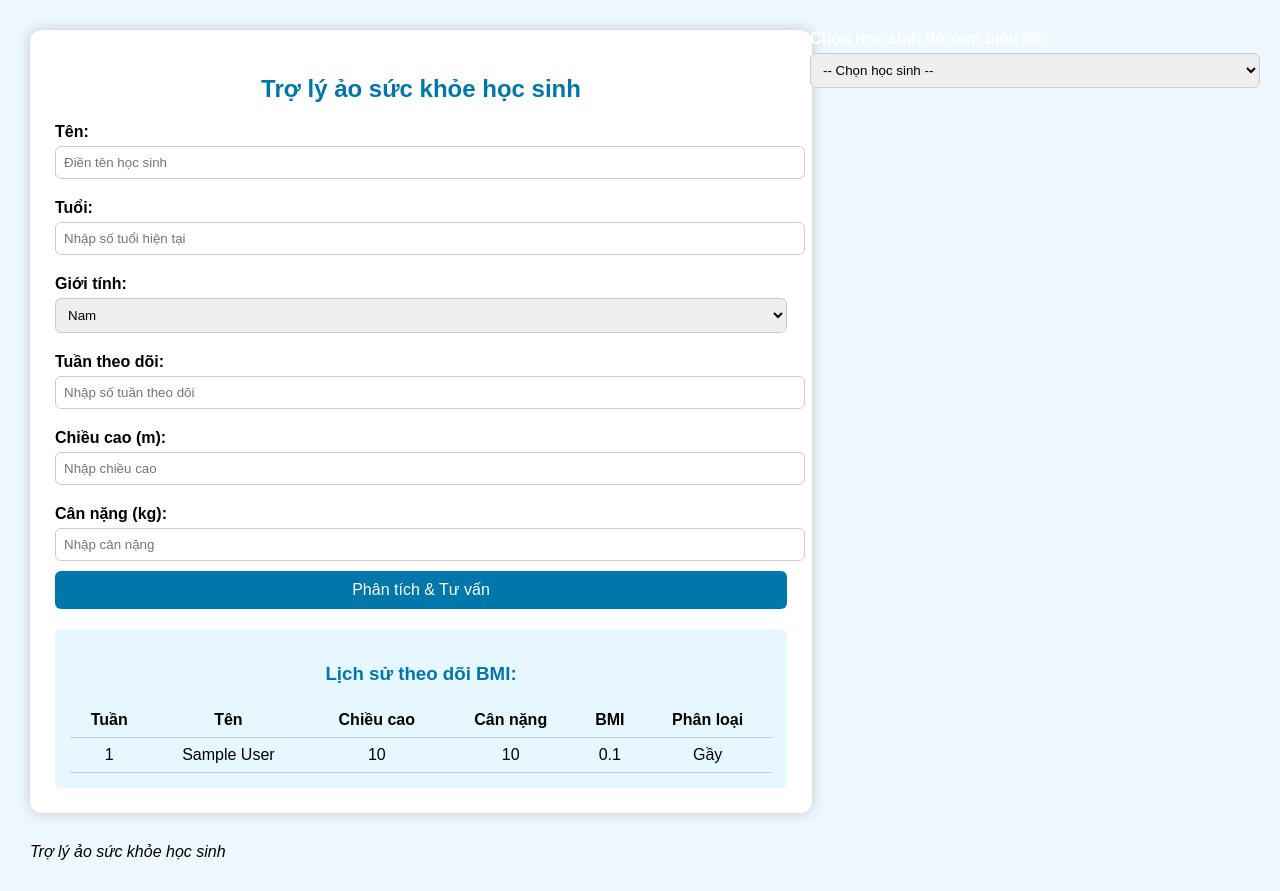
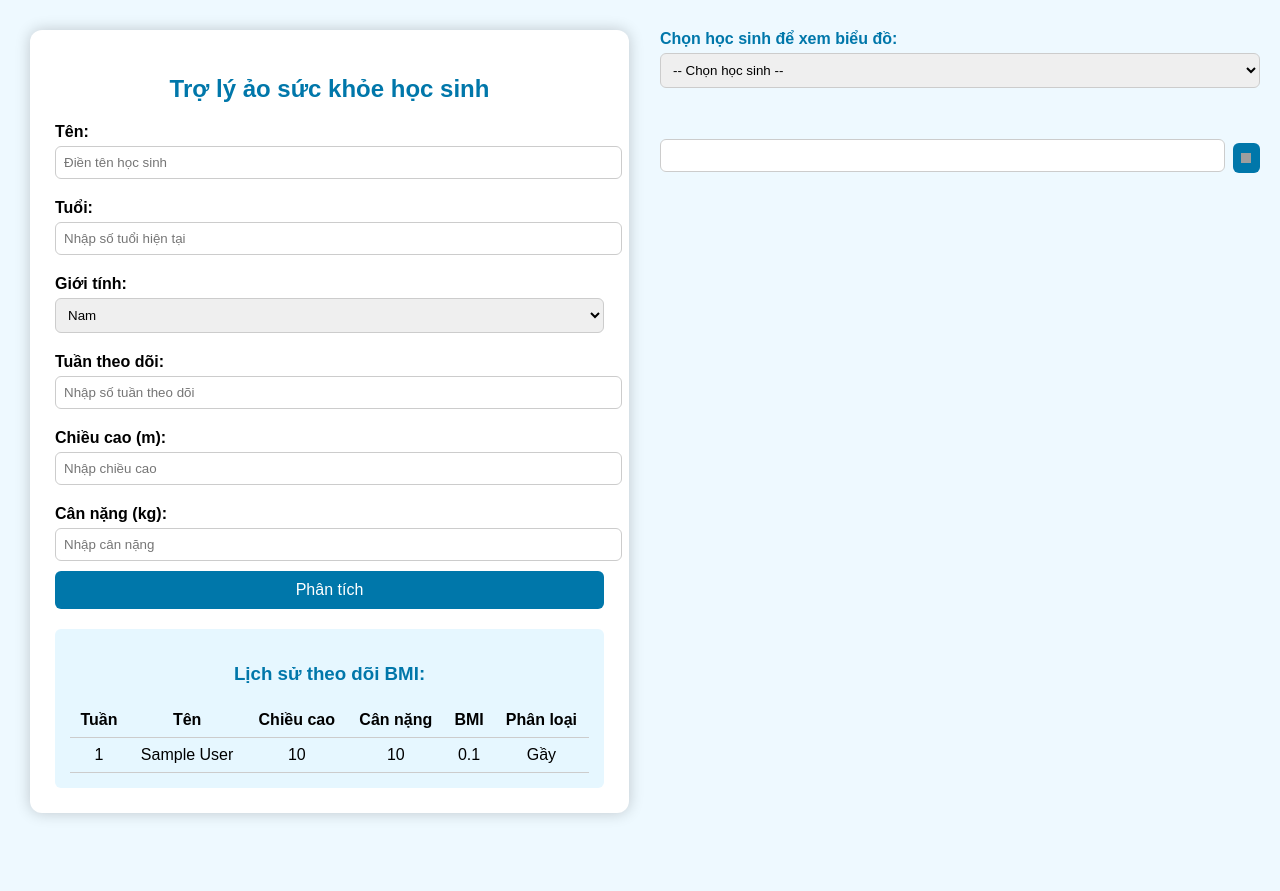
Before and after one commit to NguyenHuuDung-2011/BMIWeb, a Django app: page / in a window 1280 px wide. After the commit the page ends 818 px from the top, so only its background shows below. Run offline with Django 4.2, Linux system fonts and the light colour scheme; tables that the repository leaves empty hold one stand-in row (values such as "Sample post"); grey boxes are pictures that could not be loaded.

Commit message:
Implement ChatGPT integration for health advice, enhance input validation, and update UI styles

```diff
--- a/bmiwebsite/static/css/styles.css
+++ b/bmiwebsite/static/css/styles.css
@@ -8,10 +8,11 @@ aside {
     position: fixed;
     top: 0;
     right: 0;
-    width: 450px;
+    width: 600px!important;
     height: 100%;
-    color: white;
+    color: #07a;
     padding: 20px;
+    overflow-y: auto;
 }
 
 h2, h3 {
@@ -37,7 +38,7 @@ input, select {
 button {
     padding: 10px;
     width: 100%;
-    background-color: #0077aa;
+    background-color: #07a;
     color: white;
     font-size: 16px;
     border: none;
@@ -68,7 +69,7 @@ canvas {
 }
 
 .output {
-    background: #e6f7ff;
+    background-color: #e6f7ff;
     padding: 15px;
     margin-top: 20px;
     border-radius: 6px;
@@ -76,7 +77,7 @@ canvas {
 }
 
 .container {
-    max-width: 60%!important;
+    max-width: 45%!important;
     margin: 30px 0px 30px;
     padding: 25px;
     background: #ffffff;
@@ -87,3 +88,23 @@ canvas {
 #bmiChart {
     display: none;
 }
+
+#chatGPTOutput h3 {
+    margin-top: 16px;
+    color: #0077aa;
+}
+
+#chatGPTOutput ol, #chatGPTOutput ul {
+    padding-left: 20px;
+    margin-bottom: 12px;
+}
+
+#chatGPTOutput li {
+    margin-bottom: 6px;
+}
+
+#giveAdviceButton {
+    width: 30px!important;
+    height: 30px!important;
+    padding: 0;
+}
--- a/bmiwebsite/static/js/scripts.js
+++ b/bmiwebsite/static/js/scripts.js
@@ -8,6 +8,50 @@ function standardizedName(name){
         .split(/\s+/)
         .map(tu => tu.charAt(0).toUpperCase() + tu.slice(1))
         .join(' ');
+}
+
+function validateInput(name, age, heightStr, weightStr, height, weight, week){
+    if (!name || !age || heightStr === "" || weightStr === "" || !week) {
+        alert("Vui lòng nhập đầy đủ thông tin.");
+        return false;
+    }
+    if (age <= 0 || week <= 0 || height <= 0 || weight <= 0) {
+        alert("Vui lòng nhập thông tin hợp lệ.");
+        return false;
+    }
+
+    // Check for duplicate (same name and week)
+    const isDuplicate = history.some(
+        entry => entry.name === name && entry.week === week
+    );
+    if (isDuplicate) {
+        alert(`Học sinh ${name} đã tồn tại trong danh sách!`);
+        return false;
+    }
+
+    // Check for invalid week sequence
+    const studentHistory = history.filter(entry => entry.name === name);
+    const sortedWeeks = studentHistory.map(entry => entry.week).sort((a, b) => a - b);
+
+    // Debug log
+    console.log('Week:', week, 'Type:', typeof week);
+    console.log('Sorted weeks:', sortedWeeks);
+
+    if (sortedWeeks.length === 0) {
+        // No previous records: only allow week 1
+        if (week !== 1) {
+            alert("Học sinh mới phải bắt đầu từ tuần 1.");
+            return false;
+        }
+    } else {
+        // Has previous records: only allow next consecutive week
+        const lastWeek = sortedWeeks[sortedWeeks.length - 1];
+        if (week !== lastWeek + 1) {
+            alert(`Tuần tiếp theo cho học sinh ${name} phải là tuần ${lastWeek + 1}.`);
+            return false;
+        }
+    }
+    return true;
 }
 
 // Helper: Get CSRF token
@@ -152,48 +196,7 @@ function generateResult() {
     const weightStr = document.getElementById("weight").value;
     const height = parseFloat(heightStr);
     const weight = parseFloat(weightStr);
-
-    if (!name || !age || heightStr === "" || weightStr === "" || !week) {
-        alert("Vui lòng nhập đầy đủ thông tin.");
-        return;
-    }
-    if (age <= 0 || week <= 0 || height <= 0 || weight <= 0) {
-        alert("Vui lòng nhập thông tin hợp lệ.");
-        return;
-    }
-
-    // Check for duplicate (same name and week)
-    const isDuplicate = history.some(
-        entry => entry.name === name && entry.week === week
-    );
-    if (isDuplicate) {
-        alert(`Học sinh ${name} đã tồn tại trong danh sách!`);
-        return;
-    }
-
-    // Check for invalid week sequence
-    const studentHistory = history.filter(entry => entry.name === name);
-    const sortedWeeks = studentHistory.map(entry => entry.week).sort((a, b) => a - b);
-
-    // Debug log
-    console.log('Week:', week, 'Type:', typeof week);
-    console.log('Sorted weeks:', sortedWeeks);
-
-    if (sortedWeeks.length === 0) {
-        // No previous records: only allow week 1
-        if (week !== 1) {
-            alert("Học sinh mới phải bắt đầu từ tuần 1.");
-            return;
-        }
-    } else {
-        // Has previous records: only allow next consecutive week
-        const lastWeek = sortedWeeks[sortedWeeks.length - 1];
-        if (week !== lastWeek + 1) {
-            alert(`Tuần tiếp theo cho học sinh ${name} phải là tuần ${lastWeek + 1}.`);
-            return;
-        }
-    }
-
+    if (!validateInput(name, age, heightStr, weightStr, height, weight, week)) return; // Validate input before proceeding
     // Calculate BMI and category
     const bmi = height > 0 ? (weight / (height * height)) : 0;
     const category = getCategory(height, weight);
@@ -203,9 +206,7 @@ function generateResult() {
     document.getElementById("output").innerHTML = `
         <strong>Kết quả tuần ${week}:</strong><br>
         - Chỉ số BMI: ${bmi.toFixed(1)}<br>
-        - Phân loại thể trạng: <strong>${category}</strong><br><br>
-        <strong>Prompt gợi ý để hỏi ChatGPT:</strong><br>
-        <em>Tôi tên là ${name}, ${gender}, ${age} tuổi, cao ${height}m, nặng ${weight}kg, BMI = ${bmi.toFixed(1)}. Tôi thuộc nhóm '${category}'. Hãy tư vấn chế độ ăn uống và vận động phù hợp cho tôi.</em>
+        - Phân loại thể trạng: <strong>${category}</strong>
     `;
 
     // Add to history
@@ -276,6 +277,29 @@ function showChartForSelectedStudent() {
     document.getElementById('bmiChart').style.display = 'block';
 }
 
+// Send prompt to ChatGPT and get advice
+function getAdviceFromChatGPT(prompt, callback) {
+    $.ajax({
+        url: '/api/chatgpt/',
+        type: 'POST',
+        headers: {
+            'X-CSRFToken': getCookie('csrftoken')
+        },
+        data: JSON.stringify({ prompt: prompt }),
+        contentType: 'application/json',
+        success: function(response) {
+            callback(response.answer);
+        },
+        error: function(xhr) {
+            let errorMsg = 'Lỗi khi lấy tư vấn từ ChatGPT!';
+            if (xhr.responseJSON && xhr.responseJSON.error) {
+                errorMsg += '<br><small>' + xhr.responseJSON.error + '</small>';
+            }
+            callback(errorMsg);
+        }
+    });
+}
+
 // On page load: get data from Django and initialize
 document.addEventListener('DOMContentLoaded', function() {
     const djangoData = JSON.parse(document.getElementById('student-health-data').textContent);
@@ -316,4 +340,34 @@ document.addEventListener('DOMContentLoaded', function() {
             generateResult(); // Call the function to validate and process the form
         });
     }
+
+    document.getElementById('submitButton').addEventListener('click', function() {
+        const name = standardizedName(document.getElementById("name").value);
+        const age = document.getElementById("age").value;
+        const gender = document.getElementById("gender").value;
+        const height = document.getElementById("height").value;
+        const weight = document.getElementById("weight").value;
+        const week = document.getElementById("week").value;
+
+        if (!name || !age || !height || !weight || !week) {
+            alert("Vui lòng nhập đầy đủ thông tin.");
+            return;
+        }
+
+        const bmi = height > 0 ? (weight / (height * height)).toFixed(1) : '0';
+        const category = getCategory(parseFloat(height), parseFloat(weight));
+        const prompt = `Tôi tên là ${name}, ${gender}, ${age} tuổi, cao ${height}m, nặng ${weight}kg, BMI = ${bmi}. Tôi thuộc nhóm '${category}'. Hãy tư vấn chế độ ăn uống và vận động phù hợp cho tôi.`;
+
+        const chatGPTOutput = document.getElementById("chatGPTOutput");
+        chatGPTOutput.style.display = "block";
+        chatGPTOutput.innerHTML = "Đang lấy tư vấn từ ChatGPT...";
+
+        getAdviceFromChatGPT(prompt, function(answer) {
+            if (answer.startsWith("Lỗi:")) {
+                chatGPTOutput.innerHTML = `<strong style="color:red;">${answer}</strong>`;
+            } else {
+                chatGPTOutput.innerHTML = `<strong>Tư vấn từ ChatGPT:</strong><br>${marked.parse(answer)}`;
+            }
+        });
+    });
 });
--- /dev/null
+++ b/bmiwebsite/templates/base.html
@@ -0,0 +1,12 @@
+{% load static %}
+<!DOCTYPE html>
+<html lang="vi">
+<head>
+    <meta charset="UTF-8">
+    <meta name="viewport" content="width=device-width, initial-scale=1.0">
+    <title>Trợ lý ảo sức khỏe học sinh</title>
+    <link rel="stylesheet" href="{% static 'css/styles.css' %}">
+</head>
+<body>
+{% block content %}{% endblock content %}
+</body>
--- a/bmiwebsite/templates/home.html
+++ b/bmiwebsite/templates/home.html
@@ -1,13 +1,6 @@
+{% extends "base.html" %}
 {% load static %}
-<!DOCTYPE html>
-<html lang="vi">
-<head>
-    <meta charset="UTF-8">
-    <meta name="viewport" content="width=device-width, initial-scale=1.0">
-    <title>Trợ lý ảo sức khỏe học sinh</title>
-    <link rel="stylesheet" href="{% static 'css/styles.css' %}">
-</head>
-<body>
+{% block content %}
     <div class="container">
         <h2>Trợ lý ảo sức khỏe học sinh</h2>
         <form method="post" action="" id="bmiForm" autocomplete="on">
@@ -34,7 +27,7 @@
             <input type="number" step="0.1" id="weight" placeholder="Nhập cân nặng">
         </form>
 
-        <button id="submitButton" type="button">Phân tích & Tư vấn</button>
+        <button id="submitButton" type="button">Phân tích</button>
 
         <div id="output" class="output" style="display:none;"></div>
 
@@ -62,14 +55,21 @@
             <option value="" selected>-- Chọn học sinh --</option>
         </select>
         <canvas id="bmiChart" width="400" height="200"></canvas>
+        <div id="chatGPTOutput" class="output" style="display:none;"></div>
+
+        <br><br><br>
+
+        <form id="giveAdviceForm">
+            <div style="display: flex; align-items: center; gap: 8px;">
+                <input type="text" id="giveAdviceInput">
+                <button type="button" id="giveAdviceButton"><img src="https://www.svgrepo.com/show/469752/send-alt.svg" height="10" width="10" alt="Gửi"></button>
+            </div>
+        </form>
     </aside>
 
     {{ student_health_list|json_script:"student-health-data" }}
     <script src="https://code.jquery.com/jquery-3.6.0.min.js"></script>
     <script src="https://cdn.jsdelivr.net/npm/chart.js"></script>
+    <script src="https://cdn.jsdelivr.net/npm/marked/marked.min.js"></script>
     <script src="{% static 'js/scripts.js' %}"></script>
-</body>
-<footer>
-    <i>Trợ lý ảo sức khỏe học sinh</i>
-</footer>
-</html>
+{% endblock content %}
--- a/bmiwebsite/urls.py
+++ b/bmiwebsite/urls.py
@@ -1,7 +1,8 @@
 from django.contrib import admin
 from django.urls import path
-from .views import HomeView
+from .views import HomeView, ChatGPTAdviceView
 
 urlpatterns = [
     path('', HomeView.as_view(), name='home'),
+    path('api/chatgpt/', ChatGPTAdviceView.as_view(), name='chatgpt_advice'),
 ]
--- a/bmiwebsite/views.py
+++ b/bmiwebsite/views.py
@@ -1,8 +1,18 @@
+from django.utils.decorators import method_decorator
+from django.views import View
+from django.views.decorators.csrf import csrf_exempt
 from django.views.generic import TemplateView
 from django.shortcuts import redirect
 from django.http import JsonResponse
 from .models import StudentHealth
+import os
 import json
+from openai import OpenAI
+import logging
+from dotenv import load_dotenv
+
+load_dotenv()
+OPENAI_API_KEY = os.getenv("OPENAI_API_KEY")
 
 class HomeView(TemplateView):
     template_name = 'home.html'
@@ -36,3 +46,23 @@ class HomeView(TemplateView):
         # Get all data to send back to JS
         student_health_list = list(StudentHealth.objects.values())
         return JsonResponse({'student_health_list': student_health_list})
+
+@method_decorator(csrf_exempt, name='dispatch')
+class ChatGPTAdviceView(View):
+    def post(self, request, *args, **kwargs):
+        data = json.loads(request.body)
+        prompt = data.get('prompt')
+        client = OpenAI(api_key=OPENAI_API_KEY)
+        if not prompt:
+            return JsonResponse({'error': 'No prompt provided'}, status=400)
+        try:
+            # Use a valid model name
+            response = client.chat.completions.create(
+                model="gpt-4o-mini",
+                messages=[{"role": "user", "content": prompt}]
+            )
+            return JsonResponse({"answer": response.choices[0].message.content})
+        except Exception as e:
+            logging.exception("ChatGPT API error")
+            # Return error message for debugging
+            return JsonResponse({'error': str(e)}, status=500)
```
Also changed, not shown: db.sqlite3.
